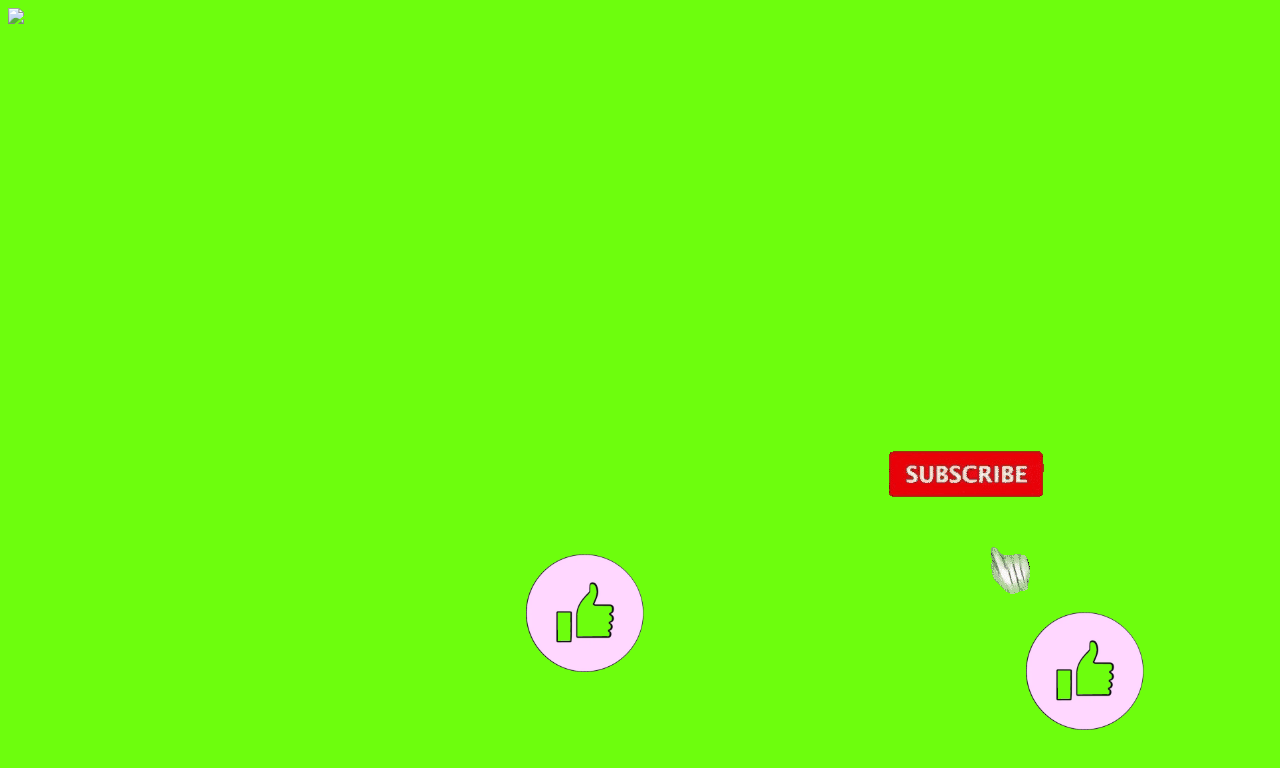
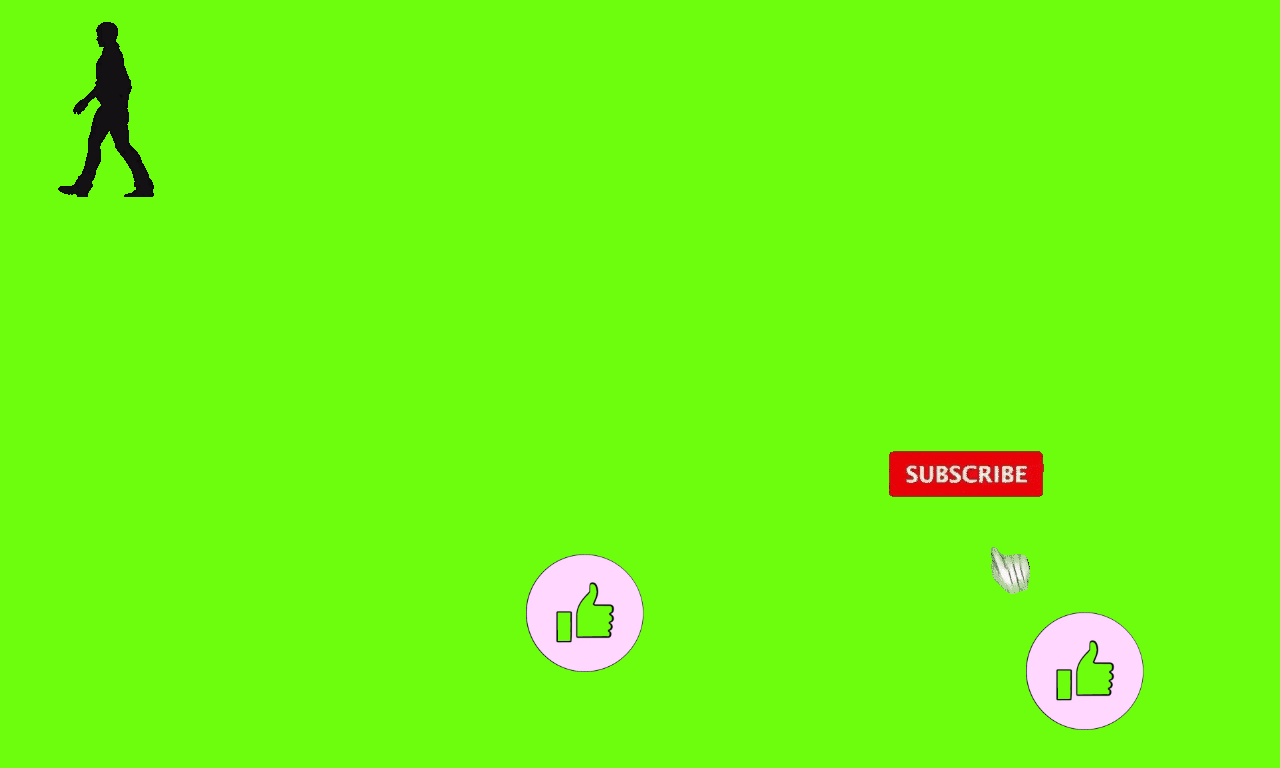
Before and after one commit to stupidity-array/hoodironymouse, a plain HTML site: page index.html in a window 1280 px wide. Drawn offline with Linux system fonts and the light colour scheme; files whose address does not match are found by name.

Commit message:
Update index.html

```diff
--- a/index.html
+++ b/index.html
@@ -2,12 +2,12 @@
 <html>
 <head>
   <title>Hood Irony Simulator</title>
-  <link rel="icon" type="image/x-icon" href="/hoodironymouse/blud.gif">
+  <link rel="icon" type="image/x-icon" href="/hoodironymouse/img/blud.gif">
   <link rel="stylesheet" href="/hoodironymouse/style.css">
 </head>
 <body>
   <embed loop="true" src="/hoodironymouse/hoodirony.mp3" hidden="true" type="video/quicktime"></embed>
-  <img src="/hoodironymouse/blud.gif" id="blud">
+  <img src="/hoodironymouse/img/blud.gif" id="blud">
   <script src="index.js"></script>
 </body>
 </html>
```
